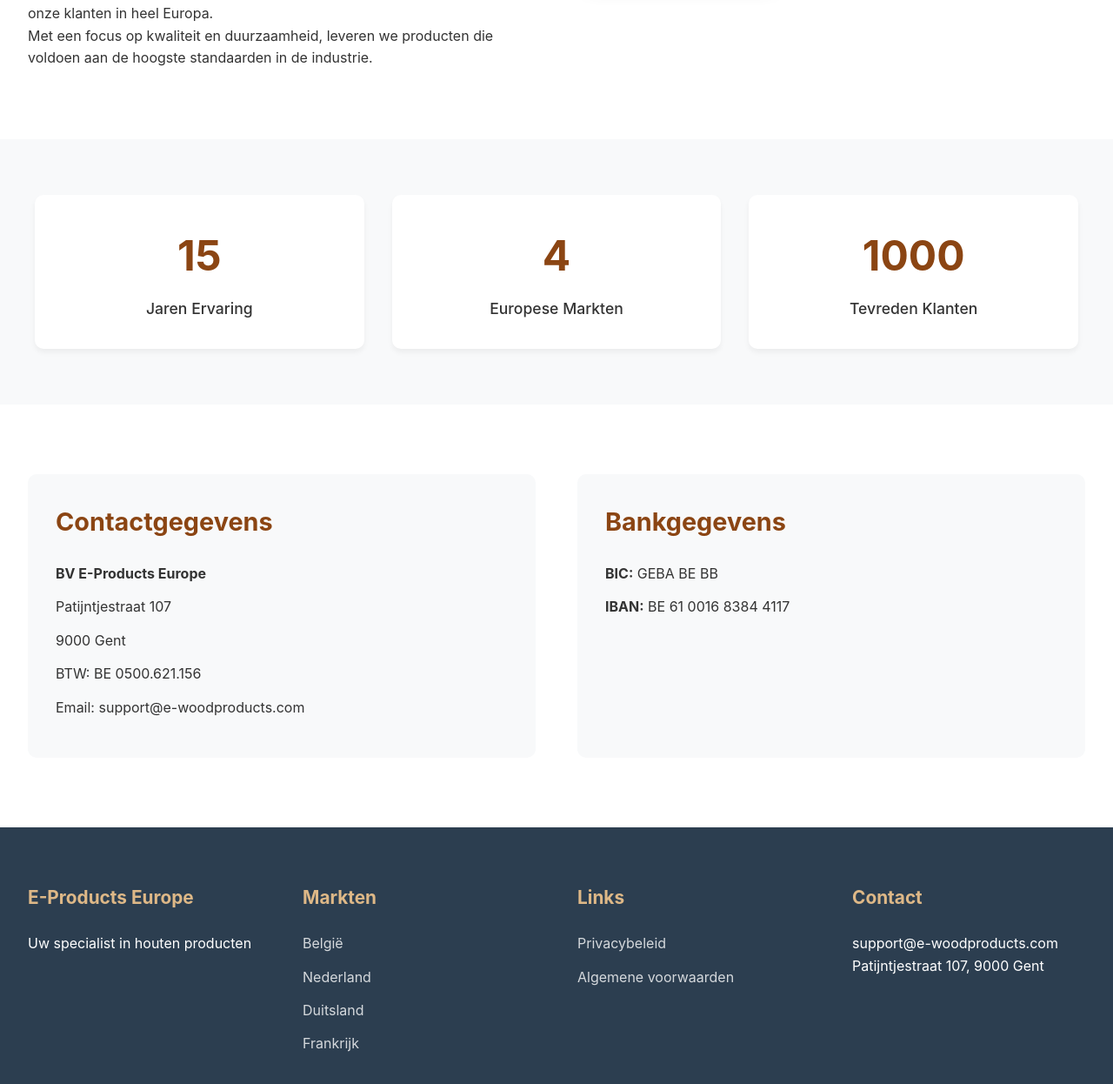
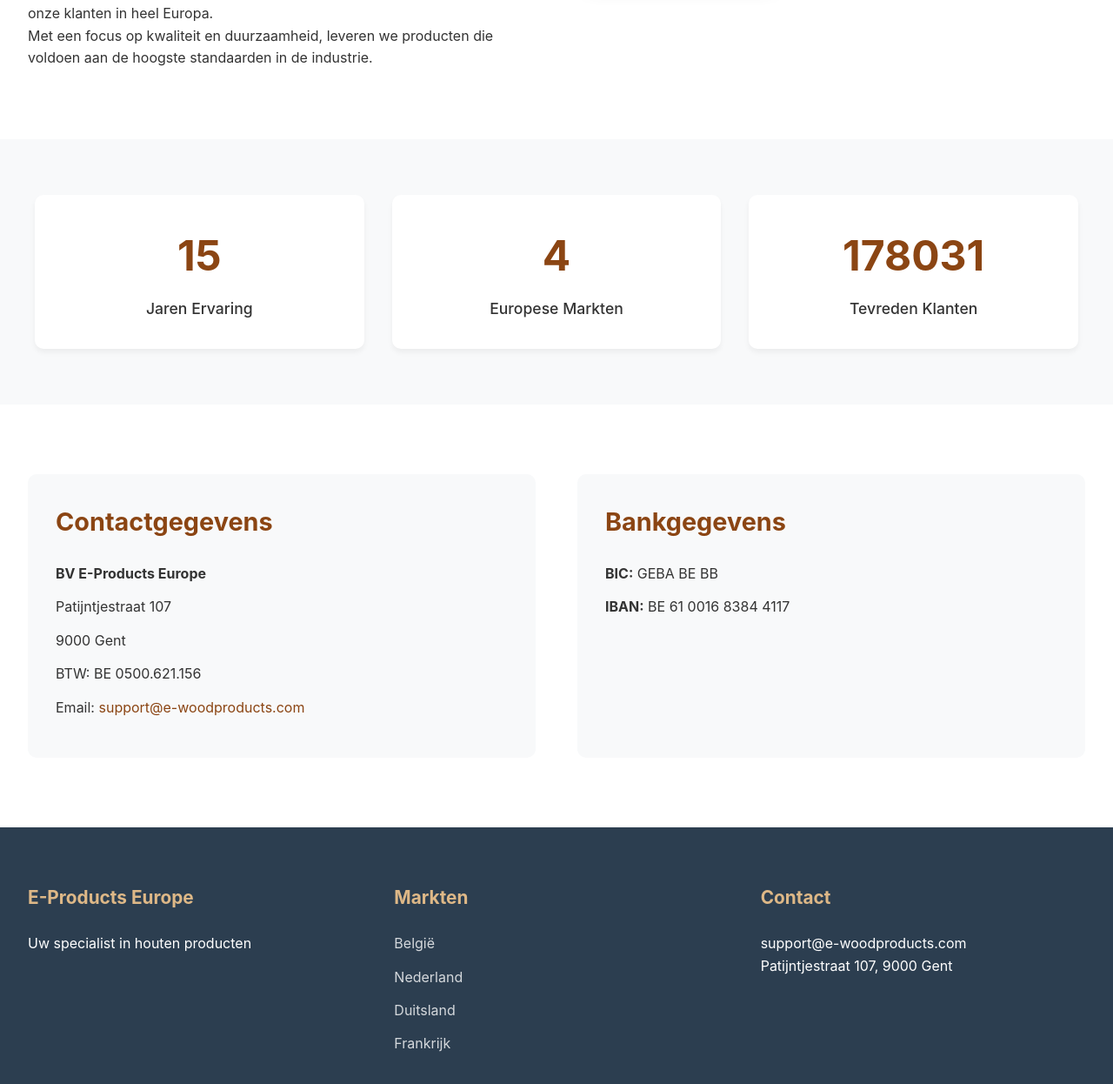
Before and after one commit to Butseraentjes/E-products-Europe, a plain HTML site: page index.html in a window 1280 px wide. Shown: the part 916-2162 px from the top of the page at 87% size. Drawn offline with Linux system fonts and the light colour scheme.

Commit message:
Update index.html

```diff
--- a/index.html
+++ b/index.html
@@ -327,7 +327,7 @@
                 <div class="stat-label">Europese Markten</div>
             </div>
             <div class="stat-item">
-                <div class="stat-number" data-target="1000">0</div>
+                <div class="stat-number" data-target="178031">0</div>
                 <div class="stat-label">Tevreden Klanten</div>
             </div>
         </div>
@@ -342,7 +342,7 @@
                     <p>Patijntjestraat 107</p>
                     <p>9000 Gent</p>
                     <p>BTW: BE 0500.621.156</p>
-                    <p>Email: support@e-woodproducts.com</p>
+                    <p>Email: <a href="mailto:support@e-woodproducts.com" style="color: var(--accent-color); text-decoration: none;">support@e-woodproducts.com</a></p>
                 </div>
                 <div class="contact-info">
                     <h2>Bankgegevens</h2>
@@ -366,11 +366,7 @@
                 <a href="https://www.e-woodproducts.com/de-de">Duitsland</a>
                 <a href="https://www.e-woodproducts.com/fr-fr">Frankrijk</a>
             </div>
-            <div class="footer-links">
-                <h3>Links</h3>
-                <a href="/privacy">Privacybeleid</a>
-                <a href="/terms">Algemene voorwaarden</a>
-            </div>
+
             <div>
                 <h3>Contact</h3>
                 <p>support@e-woodproducts.com</p>
```
